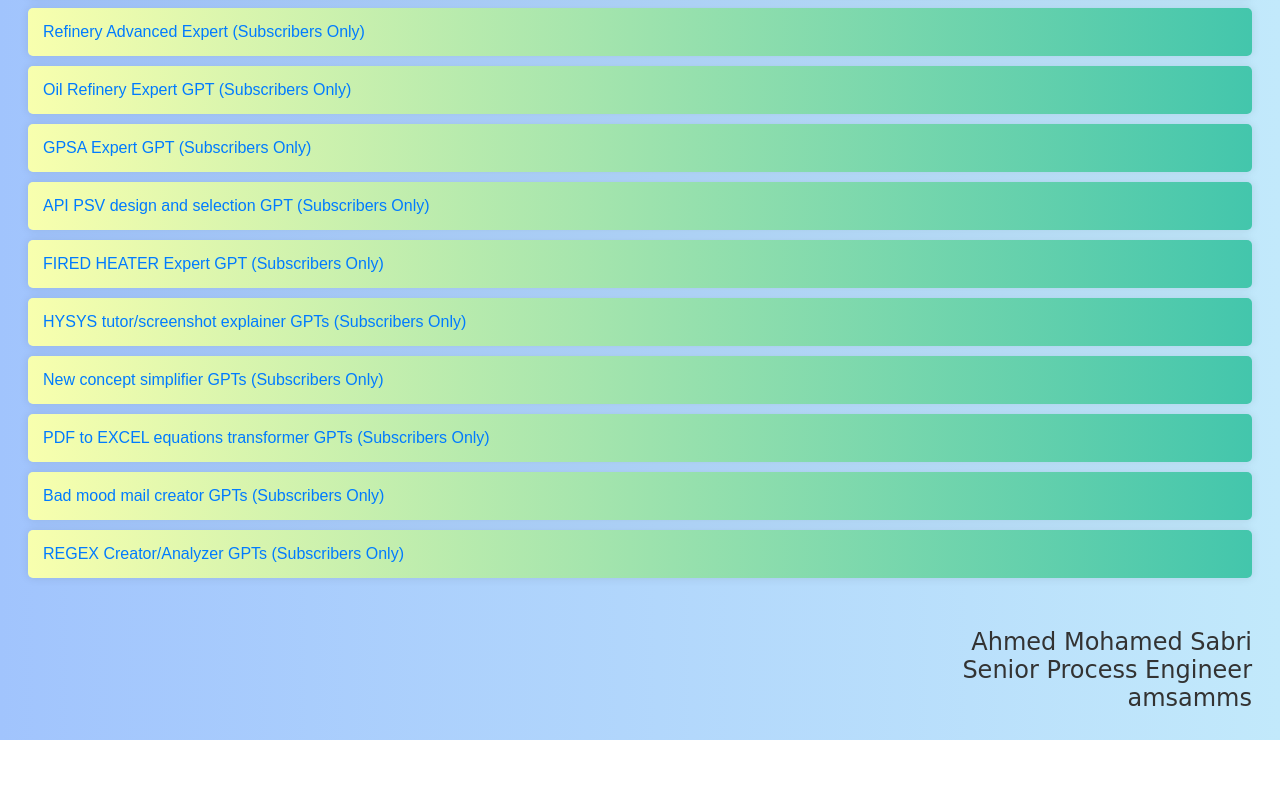
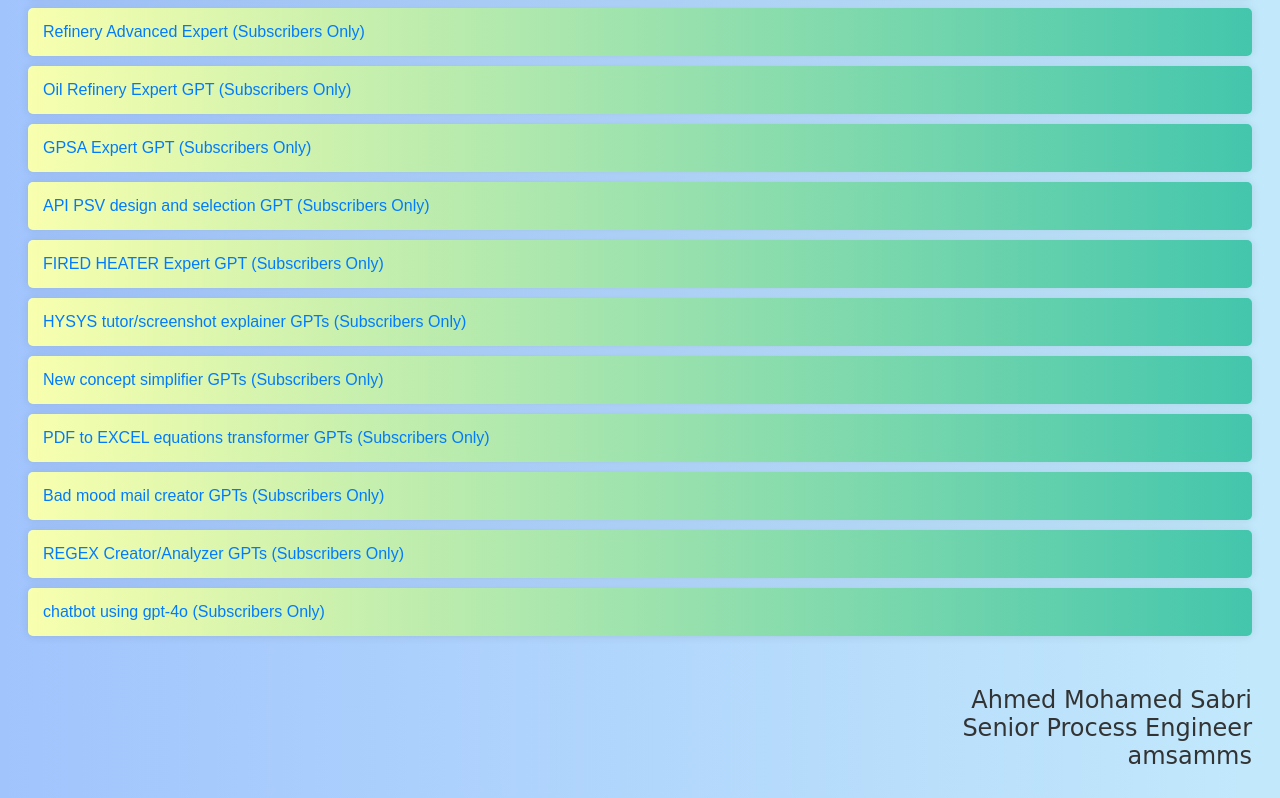
Before and after one commit to Amsamms/web_apps, a plain HTML site: page index.html in a window 1280 px wide. Shown: the part 564-1362 px from the top of the page. Before the commit the page ends 1304 px from the top, so only its background shows below. Drawn offline with Linux system fonts and the light colour scheme.

Commit message:
Update index.html
added my neest chatbot

```diff
--- a/index.html
+++ b/index.html
@@ -203,6 +203,12 @@
         <span class="tooltiptext">Creates and explains Python-compatible regex formulas. (CHATGPT PLUS SUBSCRIBERS). </span>
       </div>
     </li>
+    <li>
+      <div class="tooltip">
+        <a href="https://sabri-gpt-chatbot.streamlit.app/" target="_blank">chatbot using gpt-4o (Subscribers Only)</a>
+        <span class="tooltiptext"> Chatbot i created using streamlit app to make use of gpt-04 and 3.5 abilities (you must have an openai API). </span>
+      </div>
+    </li>
 
   </ul>
 
```
